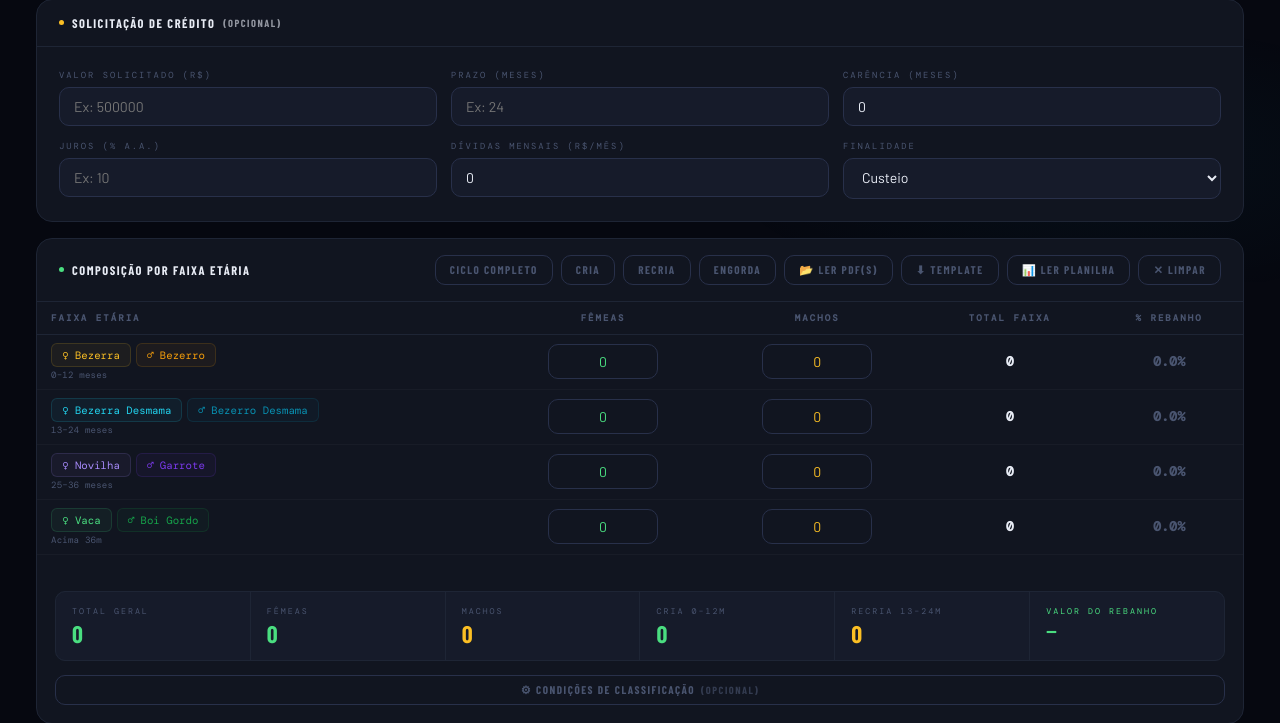
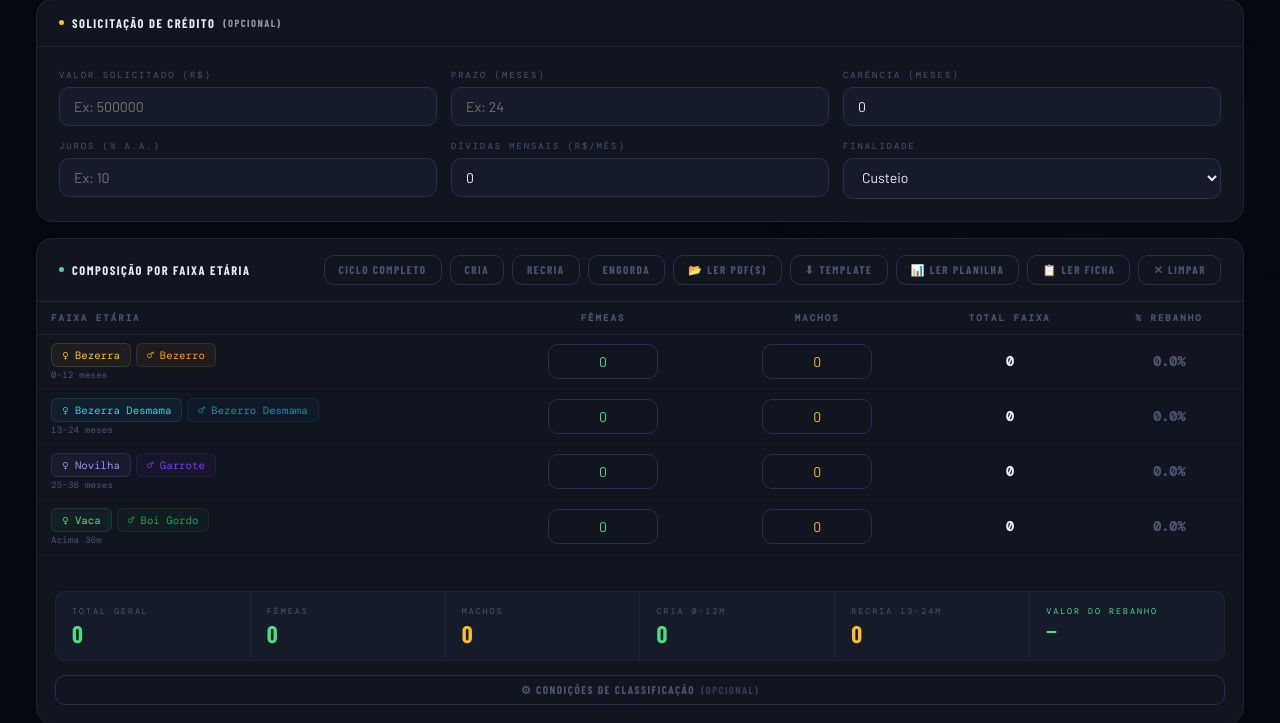
Before and after one commit to Lucazvfx/fluxocaixa, a Flask app: template templates/index.html in a window 1280 px wide. Shown: the part 518-1241 px from the top of the page. Run offline with Flask 3, Linux system fonts and the light colour scheme; the template is opened without the code that fills it, so the values that code supplies are empty; data comes from the database, SQL or seed files in the repository; parts of the project's set-up code (start-up, migrations or seed data) failed here and were passed over; some libraries are stand-ins or nearby versions; some web fonts are replaced.

Commit message:
feat: botão Ler Ficha importa classificação de rebanho do Excel
Adiciona botão '📋 Ler Ficha' ao painel de inserção que chama
POST /api/importar-ficha-excel (parsear_ficha_excel). Com uma fazenda
preenche o formulário automaticamente; com múltiplas exibe seletor inline.

Co-Authored-By: Claude Sonnet 4.6 <noreply@anthropic.com>

```diff
--- a/templates/index.html
+++ b/templates/index.html
@@ -324,6 +324,8 @@ main{max-width:1340px;margin:0 auto;padding:44px 36px 120px;position:relative;z-
         <button class="btn-sm" onclick="window.location='/api/template/download'">⬇ Template</button>
         <button class="btn-sm" onclick="document.getElementById('insr-xlsx-inp').click()">📊 Ler Planilha</button>
         <input type="file" id="insr-xlsx-inp" accept=".xlsx,.xlsm" style="display:none" onchange="lerPlanilha(this.files[0]);this.value=''">
+        <button class="btn-sm" onclick="document.getElementById('insr-ficha-inp').click()">📋 Ler Ficha</button>
+        <input type="file" id="insr-ficha-inp" accept=".xlsx,.xlsm" style="display:none" onchange="lerFichaExcel(this.files[0]);this.value=''">
         <button class="btn-sm" onclick="clearAll()">✕ Limpar</button>
       </div>
     </div>
@@ -976,6 +978,38 @@ async function lerPlanilha(file){
   finally{ hideLoading(); }
 }
 
+async function lerFichaExcel(file){
+  if(!file) return;
+  showLoading('Lendo ficha de rebanho...');
+  try{
+    const fd=new FormData(); fd.append('arquivo',file);
+    const res=await fetch('/api/importar-ficha-excel',{method:'POST',body:fd});
+    const data=await res.json();
+    if(!res.ok||data.erro){ showToast(data.erro||'Falha ao ler ficha',true); return; }
+    const fazendas=data.fazendas||[];
+    if(!fazendas.length){ showToast('Nenhuma fazenda encontrada na ficha.',true); return; }
+    if(fazendas.length===1){
+      _carregarFichaFazenda(fazendas[0]);
+    } else {
+      // Mostra seletor inline no painel
+      const wrap=document.getElementById('consist-panel');
+      wrap.style.display='block';
+      wrap.innerHTML=`<div style="font-family:var(--fm);font-size:.6rem;letter-spacing:1.5px;text-transform:uppercase;color:var(--mu);margin-bottom:10px">Selecione a fazenda</div>`
+        +fazendas.map((f,i)=>`<button class="btn-sm" style="margin:4px 4px 4px 0;display:inline-flex" onclick="_carregarFichaFazenda(window._fichaFazendas[${i}]);document.getElementById('consist-panel').style.display='none'">
+          ${f.fazenda} <span style="opacity:.6;margin-left:6px">${fN(f.total)} cab.</span>
+        </button>`).join('');
+      window._fichaFazendas=fazendas;
+      showToast(`${fazendas.length} fazendas encontradas — selecione uma.`);
+    }
+  }catch(e){ showToast('Erro ao ler ficha: '+e.message,true); }
+  finally{ hideLoading(); }
+}
+function _carregarFichaFazenda(f){
+  setValsFromApi(f.valores);
+  document.getElementById('f_faz').value=f.fazenda||'';
+  showToast(`Ficha carregada: ${f.fazenda} (${fN(f.total)} animais)`);
+}
+
 function renderConsistencia(c){
   const el=document.getElementById('consist-panel');
   if(!el) return;
```
